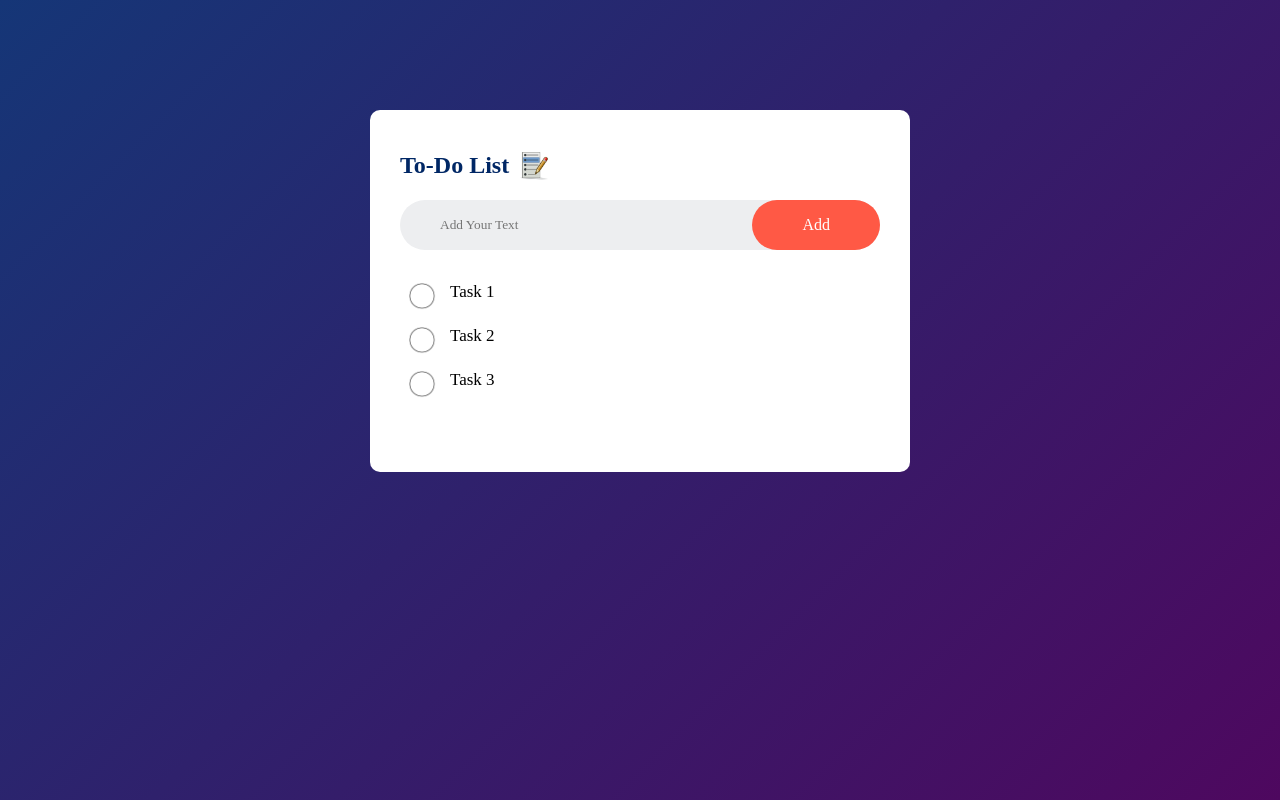
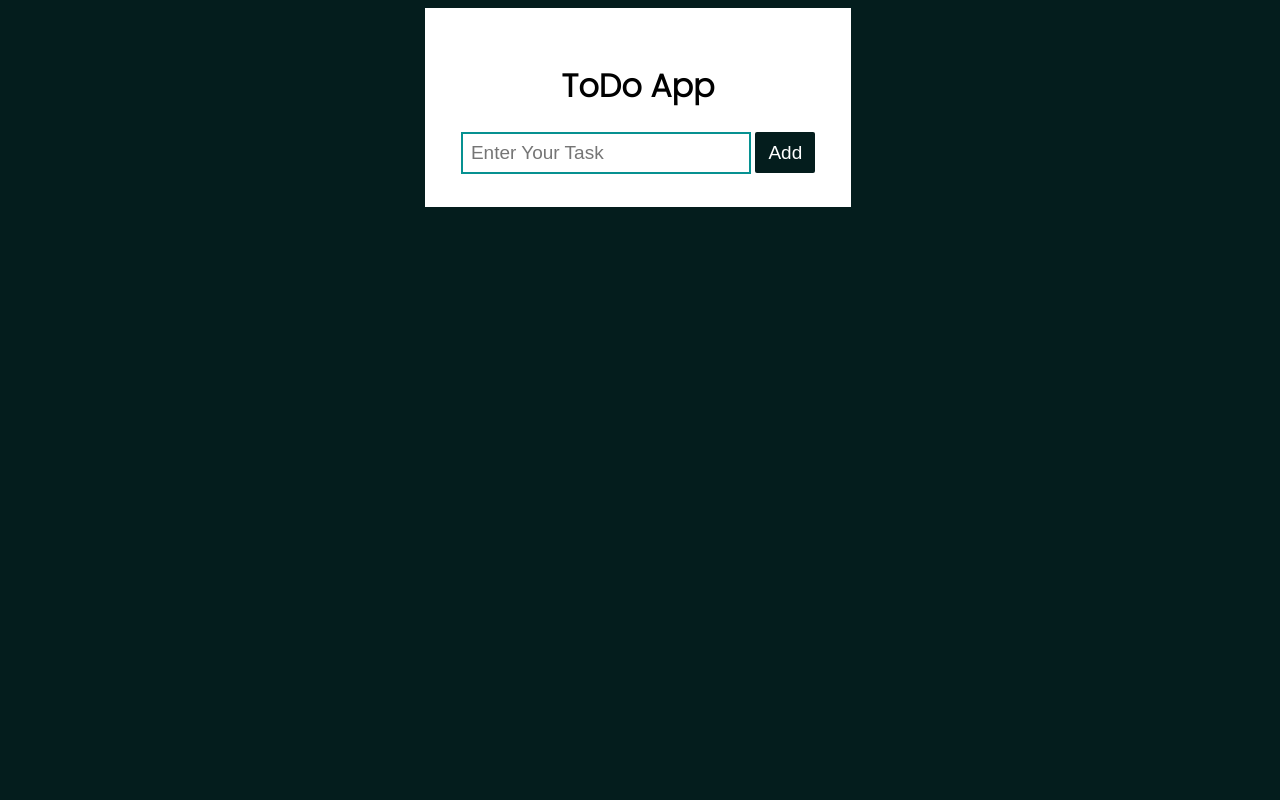
Before and after one commit to Benny252308/TO-DO-LIST-APP, a plain HTML site: page index.html in a window 1280 px wide. Drawn offline with Linux system fonts and the light colour scheme; a web font is replaced by a local one.

Commit message:
todo app

```diff
--- a/index.html
+++ b/index.html
@@ -2,25 +2,25 @@
 <html lang="en">
 <head>
     <meta charset="UTF-8">
-    <meta name="viewport" content="width=device-width, initial-scale=1">
-    <title>TO-DO LIST APP</title>
+    <meta http-equiv="X-UA-Compatible" content="IE=edge">
+    <meta name="viewport" content="width=device-width, initial-scale=1.0">
+    <title>TODO APP</title>
+    <script src="https://kit.fontawesome.com/f30fac2c61.js" crossorigin="anonymous"></script>
+    <link href="https://fonts.googleapis.com/css2?family=Abril+Fatface&family=Catamaran:wght@200&family=Courgette&family=Edu+TAS+Beginner:wght@700&family=Lato:wght@300;900&family=Mukta:wght@700&family=Mulish:wght@300&family=Open+Sans&family=PT+Sans:ital,wght@1,700&family=Poppins:wght@300&family=Raleway:wght@100&family=Roboto+Condensed:wght@700&family=Roboto+Slab&family=Roboto:wght@300;400&family=Source+Sans+Pro:wght@300&display=swap" rel="stylesheet">
     <link rel="stylesheet" href="style.css">
 </head>
 <body>
-    <div class="container">
-        <div class="todo-app">
-            <h2>To-Do List <img src="images/icon.png"></h2>
-            <div class="row">
-                <input type="text" id="input-box" placeholder="Add Your Text">
-                <button>Add</button>
-            </div>
-            <ul id="list-container">
-                <li>Task 1</li>
-                <li>Task 2</li>
-                <li>Task 3</li>
-            </ul>
-        </div>
+   <div class="container">
+    <h1>ToDo App</h1>
+    <div class="inputs">
+        <input type="text" placeholder="Enter Your Task" id="inp">
+        <button onclick="Add()">Add</button>
     </div>
+    <div class="text">
 
+    </div>
+   </div>
+
+    <script src="script.js"></script>
 </body>
 </html>
--- a/script.js
+++ b/script.js
@@ -0,0 +1,17 @@
+let inputs = document.getElementById("inp");
+let text = document.querySelector(".text");
+
+function Add(){
+    if(inputs.value == ""){
+        alert("Please Enter Task")
+    }else{
+        let newEle = document.createElement("ul");
+        newEle.innerHTML=`${inputs.value} <i class="fa-solid fa-trash"></i>`;
+        text.appendChild(newEle);
+        inputs.value="";
+        newEle.querySelector("i").addEventListener("click" , remove);
+        function remove(){
+            newEle.remove()
+        }
+    }
+}
--- a/style.css
+++ b/style.css
@@ -1,86 +1,46 @@
-*{
-    margin: 0;
-    padding: 0;
-    font-family: 'poppins', 'san-serif';
-    box-sizing: border-box;
-}
+body{
+    background-color: rgb(4, 29, 29);
+    font-family: 'Poppins', sans-serif;
+ }
+ .container{
+    width: 360px;
+    padding: 33px;
+    text-align: center;
+    background-color: #fff;
+    margin-left: 33%;
+    margin-top: 5px;
+ }
+ input{
+    width: 270px;
+    padding: 8px;
+    border: 2px solid rgb(6, 145, 145);
+    outline: none;
+    font-size: 19px;
 
-.container{
-    width: 100%;
-    min-height: 100vh;
-    background: linear-gradient(135deg, #153677, #4e085f);
-    padding: 10px;
-}
 
-.todo-app{
-    width: 100%;
-    max-width: 540px;
-    background: #fff;
-    margin: 100px auto 20px;
-    padding: 40px 30px 70px;
-    border-radius: 10px;
-}
+ }
+ button{
+    width: 60px;
+    height: 41px;
+    background-color: rgb(4, 29, 29);
+    color: white;
+    border: none;
+    cursor: pointer;
 
-.todo-app h2{
-    color: #002765;
-    display: flex;
-    align-items: center;
-    margin-bottom: 20px;
-}
-
-.todo-app h2 img{
-    width: 30px;
-    margin-left: 10px;
-}
-
-.row{
-    display: flex;
-    align-items: center;
-    justify-content: space-between;
-    background: #edeef0;
-    border-radius: 30px;
-    padding-left: 30px;
-    margin-bottom: 20px;
-}
-
-input{
-    flex: 1;
-    border: none;
     outline: none;
-    background: transparent;
-    padding: 10px;
-    font-weight: 14px;
-}
-
-button{
-    border: none;
-    outline: none;
-    padding: 16px 50px;
-    background: #ff5945;
-    color: #fff;
-    font-size: 16px;
+    border-radius: 2px;
+    font-size: 19px;
+ }
+ .text ul{
+    position: relative;
+    background-color: rgb(5, 31, 31);
+    color: white;
+    font-size: 19px;
+    padding: 7px;
+    text-align: left;
+ }
+ .text ul i{
+    position: absolute;
+    right: 10px;
     cursor: pointer;
-    border-radius: 40px;
-}
-
-ul li{
-    list-style: none;
-    font-size: 17px;
-    padding: 12px 8px 12px 50px;
-    user-select: none;
-    cursor: pointer;
-    position: relative;
-}
-
-ul li::before{
-    content: '';
-    position: absolute;
-    height: 28px;
-    width: 28px;
-    border-radius: 50px;
-    background-image: url(images/uncheck.png);
-    background-size: cover;
-    background-position: center;
-    top: 12px;
-    left: 8px;
-}
+ }
```
